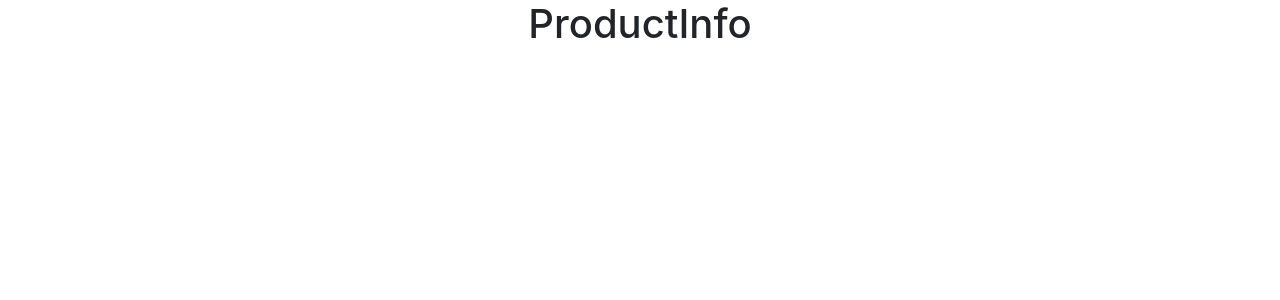
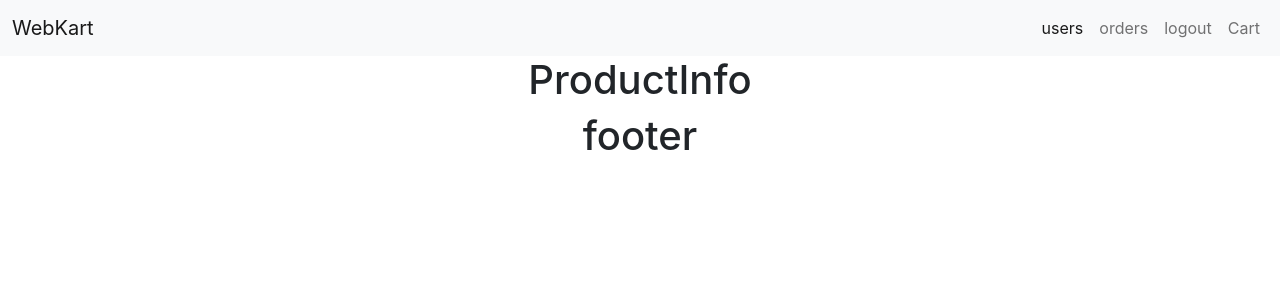
Before and after one commit to atulpatill/e-commerce-web-shop, a React (Create React App) app: page /productinfo in a window 1280 px wide. Shown: the top 300 px of the page. Built offline with nearby package versions, Linux system fonts and the light colour scheme.

Commit message:
feat : navbar added from bootstrap

```diff
--- a/src/components/Header.js
+++ b/src/components/Header.js
@@ -1,9 +1,53 @@
-import React from 'react';
+import React from "react";
 
 function Header() {
-  return <div>
-      <h1>header</h1>
-  </div>;
+  return (
+    <div>
+      <nav className="navbar navbar-expand-lg navbar-light bg-light">
+        <div className="container-fluid">
+          <a className="navbar-brand" href="#">
+            WebKart
+          </a>
+          <button
+            className="navbar-toggler"
+            type="button"
+            data-bs-toggle="collapse"
+            data-bs-target="#navbarNav"
+            aria-controls="navbarNav"
+            aria-expanded="false"
+            aria-label="Toggle navigation"
+          >
+            <span className="navbar-toggler-icon"></span>
+          </button>
+          <div className="collapse navbar-collapse" id="navbarNav">
+            <ul className="navbar-nav ms-auto">
+              <li className="nav-item">
+                <a className="nav-link active" aria-current="page" href="#">
+                  users
+                </a>
+              </li>
+              <li className="nav-item">
+                <a className="nav-link" href="#">
+                  orders
+                </a>
+              </li>
+              <li className="nav-item">
+                <a className="nav-link" href="#">
+                  logout
+                </a>
+              </li>
+              <li className="nav-item">
+                <a className="nav-link" href="#">
+                  Cart
+                </a>
+              </li>
+
+            </ul>
+          </div>
+        </div>
+      </nav>{" "}
+    </div>
+  );
 }
 
 export default Header;
--- a/src/pages/CartPage.js
+++ b/src/pages/CartPage.js
@@ -1,9 +1,12 @@
 import React from 'react';
+import Layout from '../components/Layout';
 
 function CartPage() {
-  return <div>
+  return (
+  <Layout>
        <h1>CartPage</h1>
-  </div>;
+  </Layout>
+  )
 }
 
 export default CartPage;
--- a/src/pages/Homepage.js
+++ b/src/pages/Homepage.js
@@ -2,9 +2,11 @@
 import Layout from '../components/Layout';
 
 function Homepage() {
-  return <Layout>
+  return (
+  <Layout>
       <h1>Home</h1>
-  </Layout>;
+  </Layout>
+  )
 }
 
 export default Homepage;
--- a/src/pages/ProductInfo.js
+++ b/src/pages/ProductInfo.js
@@ -1,9 +1,12 @@
 import React from 'react';
+import Layout from '../components/Layout';
 
 function ProductInfo() {
-  return <div>
+  return (
+       <Layout>
        <h1>ProductInfo</h1>
-  </div>;
+  </Layout>
+  )
 }
 
 export default ProductInfo;
```
